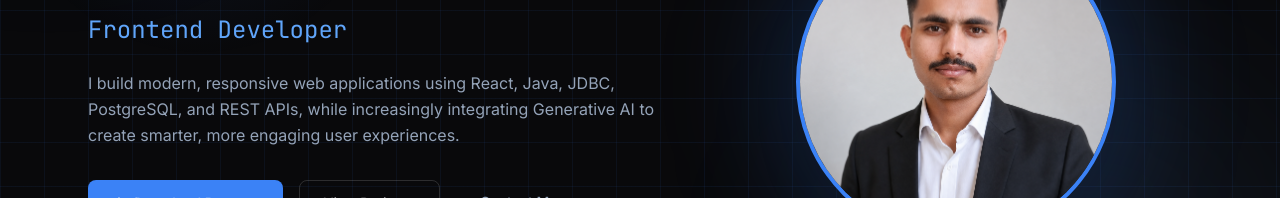
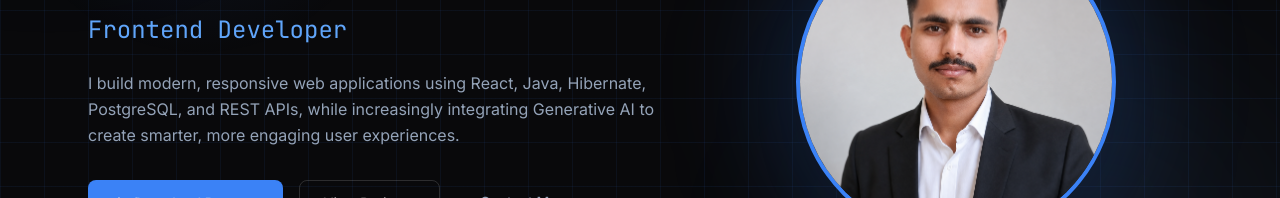
Before and after one commit to prashantmane1207/PrashantManePortfolio-V2-, a React (Vite) app: page / in a window 1280 px wide. Shown: the part 342-540 px from the top of the page. Built offline with nearby package versions, Linux system fonts and the light colour scheme; no server answers.

Commit message:
Update profile.js

```diff
--- a/src/data/profile.js
+++ b/src/data/profile.js
@@ -10,5 +10,5 @@ export const profile = {
   summary:
     "Enthusiastic software developer with a strong foundation in Java, HTML, CSS, JavaScript, React.js, Hibernate, SQL, PostgreSQL, and REST API development. Hands-on experience building responsive web applications and integrating Generative AI APIs into intelligent, user-centric products. Comfortable across object-oriented programming, database design, and frontend engineering, with a habit of shipping clean, maintainable code.",
   tagline:
-    "I build modern, responsive web applications using React, Java, JDBC, PostgreSQL, and REST APIs, while increasingly integrating Generative AI to create smarter, more engaging user experiences.",
+    "I build modern, responsive web applications using React, Java, Hibernate, PostgreSQL, and REST APIs, while increasingly integrating Generative AI to create smarter, more engaging user experiences.",
 }
```
